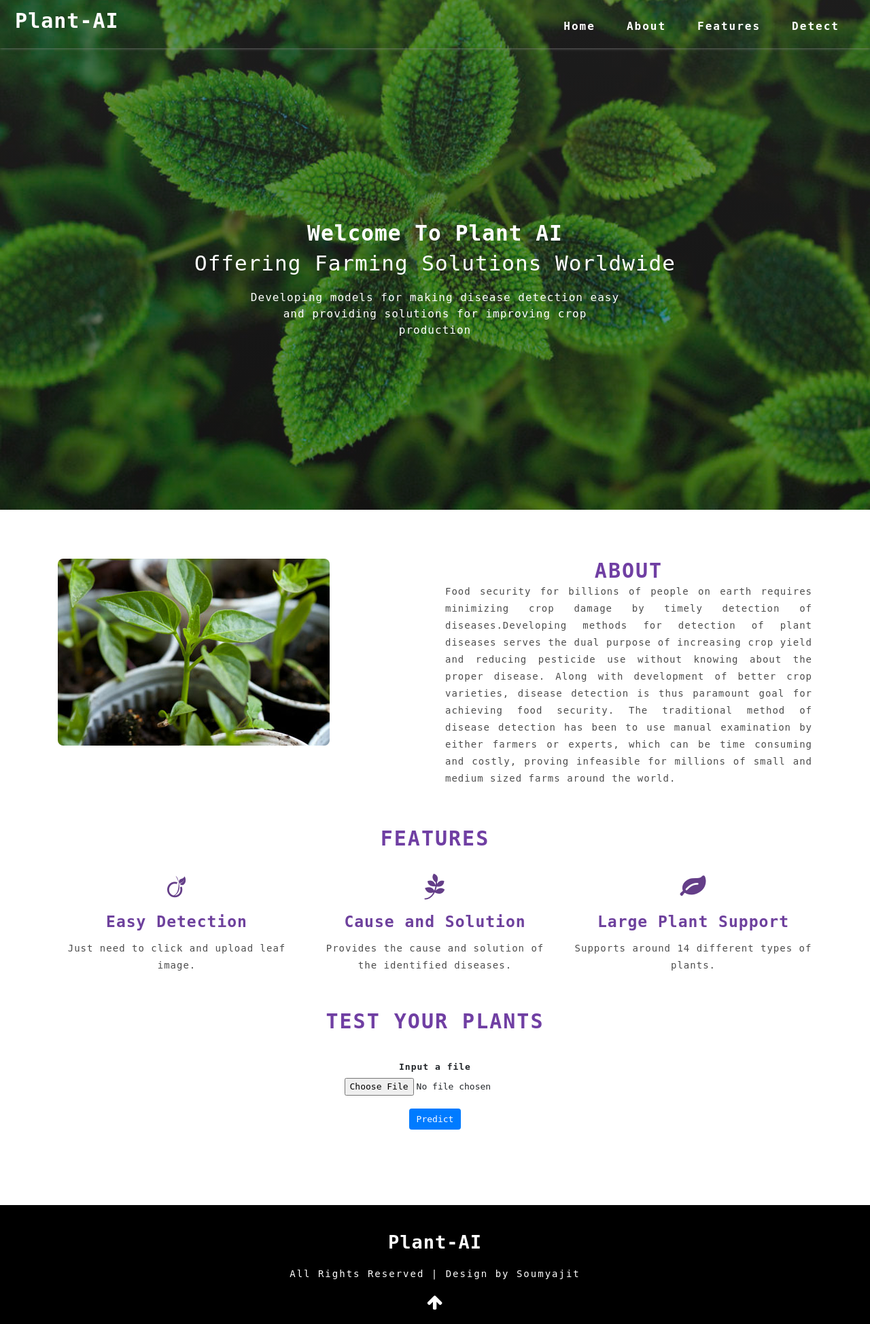
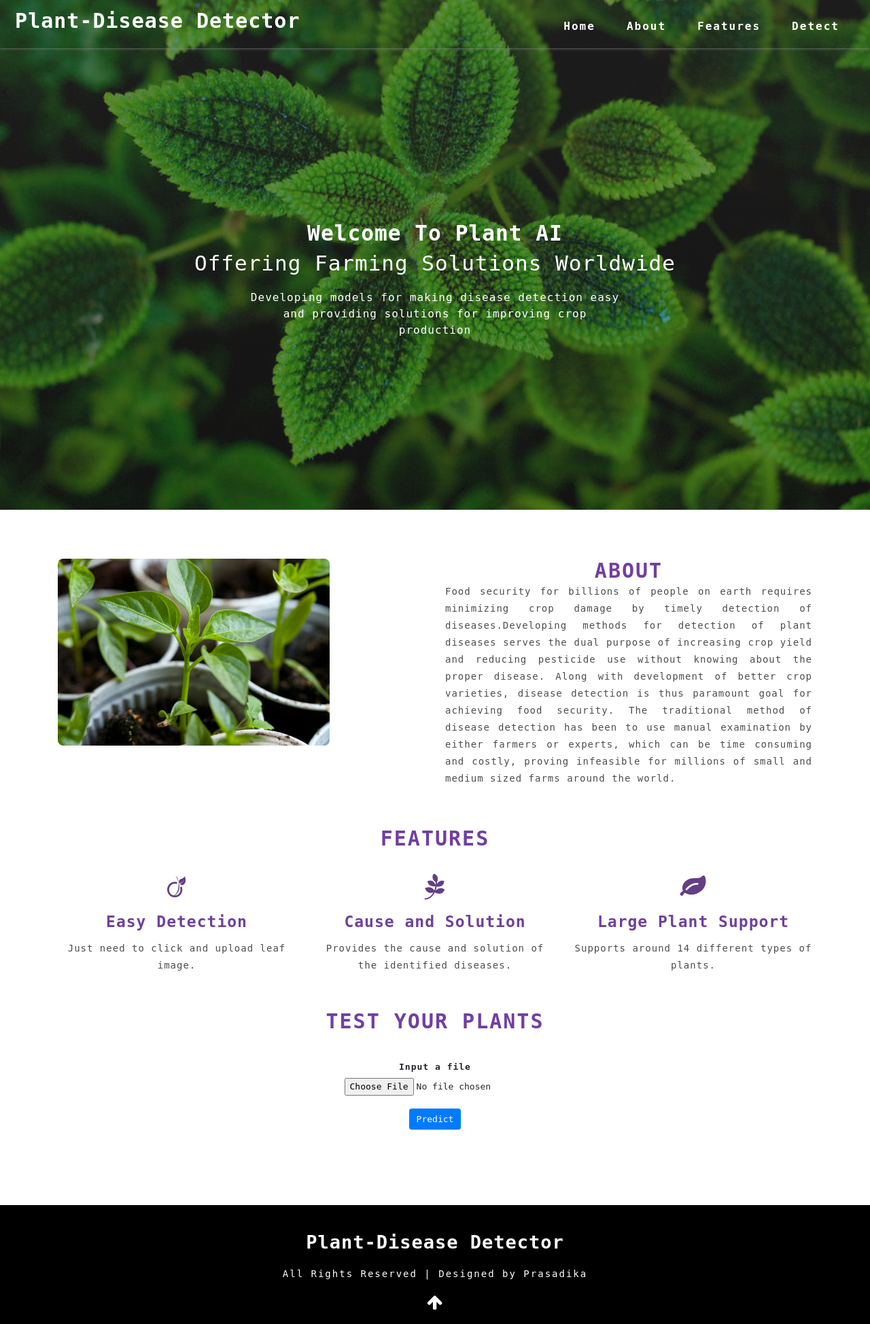
Before and after one commit to ipranasinghe/plantDisease, a Flask app: page / in a window 1280 px wide. Shown: the whole page at 68% size. Run offline with Flask 2, Linux system fonts and the light colour scheme; some libraries are stand-ins or nearby versions.

Commit message:
Small changes

```diff
--- a/Flask/templates/display.html
+++ b/Flask/templates/display.html
@@ -31,7 +31,7 @@
       <!-- nav -->
       <nav>
         <div id="logo">
-          <h1><a href="/">Plant-AI</a></h1>
+          <h1><a href="/">Plant-Disease Detector</a></h1>
         </div>
 
       </nav>
@@ -69,11 +69,11 @@
   <footer>
     <div class="container pt-5 pb-3">
       <div class="footer-w3layouts-head text-center">
-        <h2><a href="/">Plant-AI</a></h2>
+        <h2><a href="/">Plant-Disease Detector</a></h2>
       </div>
       <div class="bottem-wthree-footer text-center pt-md-4 pt-3">
         <p>
-          All Rights Reserved | Design by Soumyajit
+          All Rights Reserved | Designed by Prasadika
         </p>
       </div>
       <!-- move icon -->
--- a/Flask/templates/index.html
+++ b/Flask/templates/index.html
@@ -31,7 +31,7 @@
       <!-- nav -->
       <nav>
         <div id="logo">
-          <h1><a href="index.html">Plant-AI</a></h1>
+          <h1><a href="index.html">Plant-Disease Detector</a></h1>
         </div>
         <label for="drop" class="toggle">Menu</label>
         <input type="checkbox" id="drop">
@@ -154,11 +154,11 @@
   <footer>
     <div class="container pt-5 pb-3">
       <div class="footer-w3layouts-head text-center">
-        <h2><a href="index.html">Plant-AI</a></h2>
+        <h2><a href="index.html">Plant-Disease Detector</a></h2>
       </div>
       <div class="bottem-wthree-footer text-center pt-md-4 pt-3">
         <p>
-          All Rights Reserved | Design by Soumyajit
+          All Rights Reserved | Designed by Prasadika
         </p>
       </div>
       <!-- move icon -->
```
